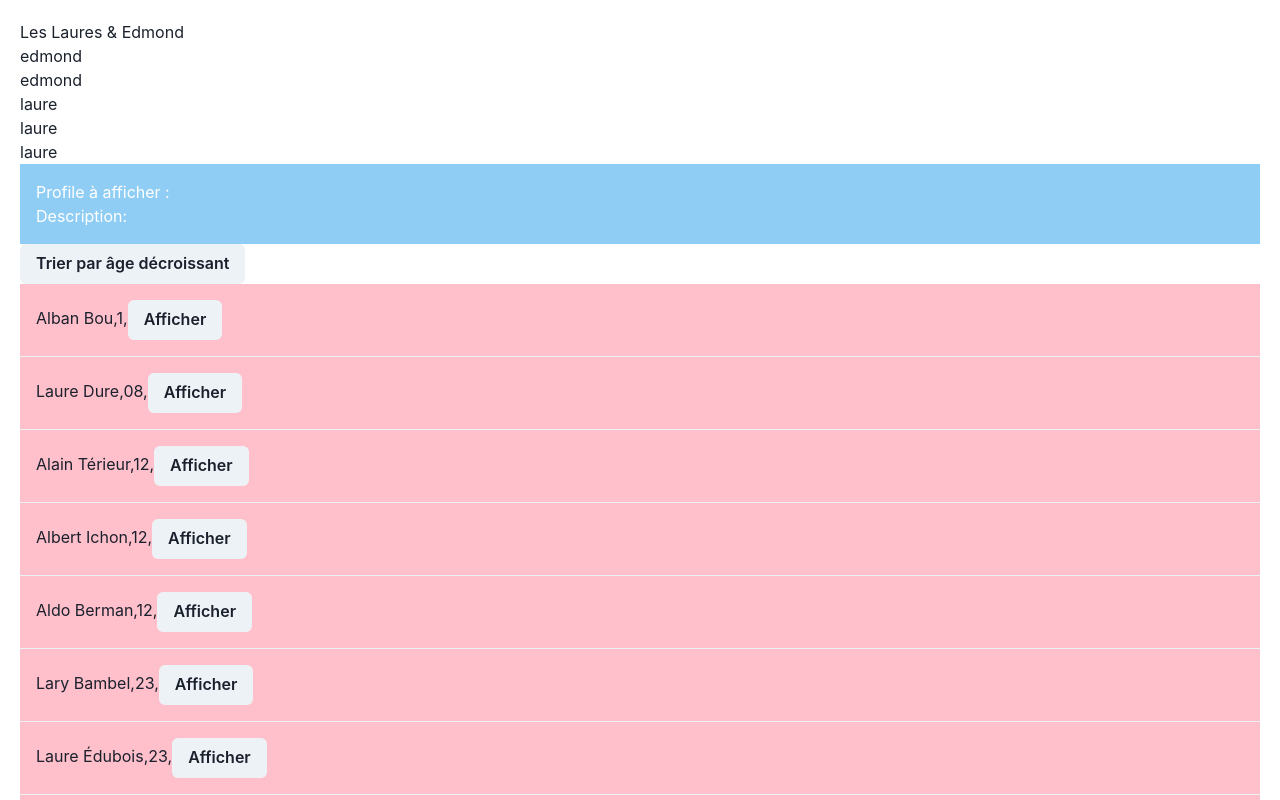
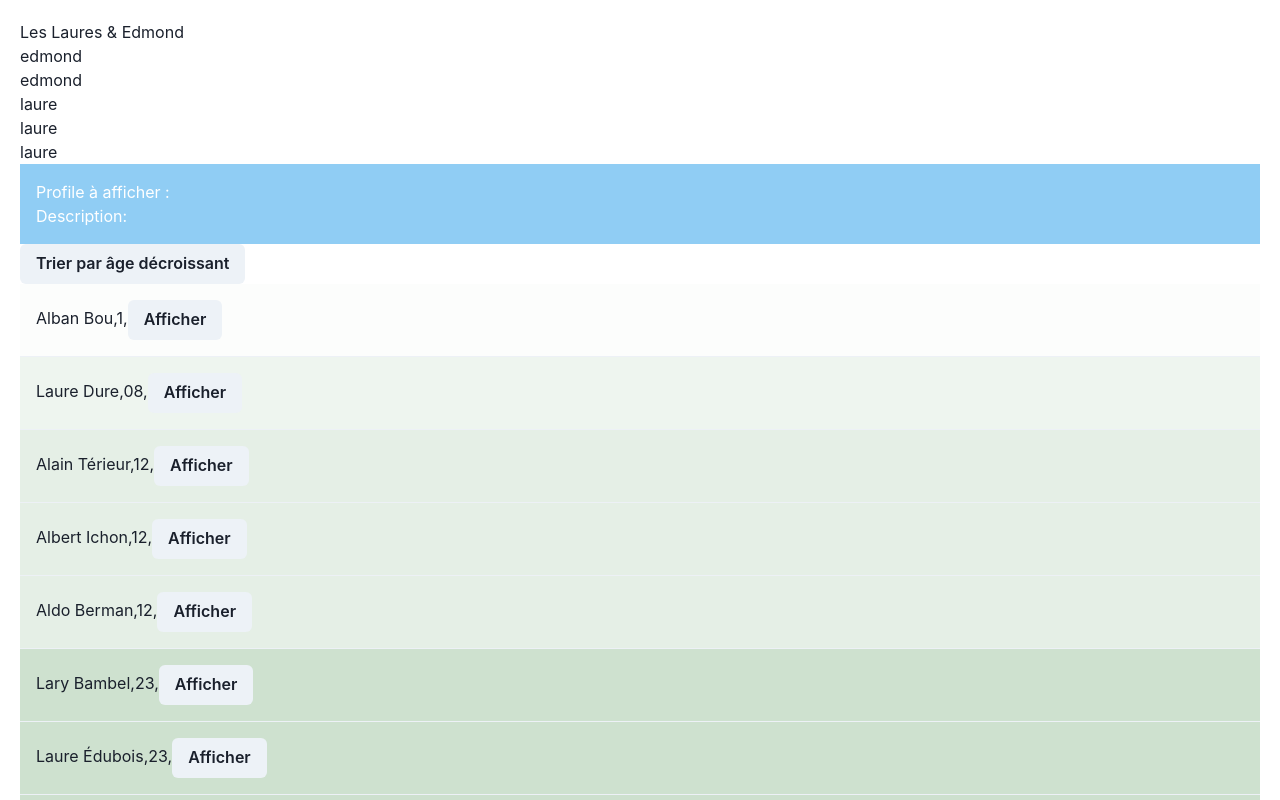
Before and after one commit to Abauchot/front-test-Antoine, a React (Create React App) app: page / in a window 1280 px wide. Shown: the top 800 px of the page. Built offline with nearby package versions, Linux system fonts and the light colour scheme.

Commit message:
Background color fx Age / profile title page

```diff
--- a/src/App.css
+++ b/src/App.css
@@ -36,3 +36,12 @@
     transform: rotate(360deg);
   }
 }
+
+.profile-box {
+  background-color: rgba(46, 125, 50, 0.2);
+  transition: background-color 0.5s;
+}
+
+.profile-box.older {
+  background-color: rgba(46, 125, 50, 0.8);
+}
--- a/src/App.tsx
+++ b/src/App.tsx
@@ -91,9 +91,14 @@ function App() {
     const [averageAge, setAverageAge] = useState<number>(0);
 
 
-    useEffect(() => {
+    useEffect((): void => {
         sortProfilesByAge();
     }, []);
+
+    // afficher le nom de la personne sélectionnée dans le titre de la page
+    useEffect(() => {
+        document.title = profileDisplayed || "Profiles";
+    }, [profileDisplayed]);
 
 
     const displayProfile = (profile: string) => {
@@ -104,9 +109,9 @@ function App() {
     const returnLaureEtEdmond = (peoples: any): any => {
         const gensFiltered: string[] = [];
         peoples.forEach((v: { name: string; }) => {
-            const firstNAme = v.name.split(" ")[0];
+            const firstNAme: string = v.name.split(" ")[0];
             if (firstNAme === "Laure" || firstNAme === "Edmond") {
-                var newName = firstNAme.toLowerCase();
+                const newName: string = firstNAme.toLowerCase();
                 gensFiltered.push(newName);
             }
         });
@@ -116,9 +121,11 @@ function App() {
 
 //fonction va permettre d'afficher tous les profiles
     function Profile ({name, age, description, onClick}: any) {
+        const isOlder: boolean = parseInt(age) > 20;
+        const opacity: number = Math.min(parseInt(age) / 100, 1);
         return (
             <>
-                <Box p='4' bg='pink'>
+                <Box p='4' className={`profile-box ${isOlder ? 'older' : ''}`} style={{ backgroundColor: `rgba(46, 125, 50, ${opacity})` }} >
                     {name},
                     {age},
                     {description}
@@ -130,9 +137,9 @@ function App() {
     }
 
 //trier par age
-    const sortProfilesByAge = () => {
-        const sortedGens = [...gens];
-        sortedGens.sort((a, b) => {
+    const sortProfilesByAge = (): void => {
+        const sortedGens: Profile[] = [...gens];
+        sortedGens.sort((a: Profile, b:Profile) => {
             if (sortedByAge === "asc") {
                 return parseInt(a.age) - parseInt(b.age);
             } else {
```
